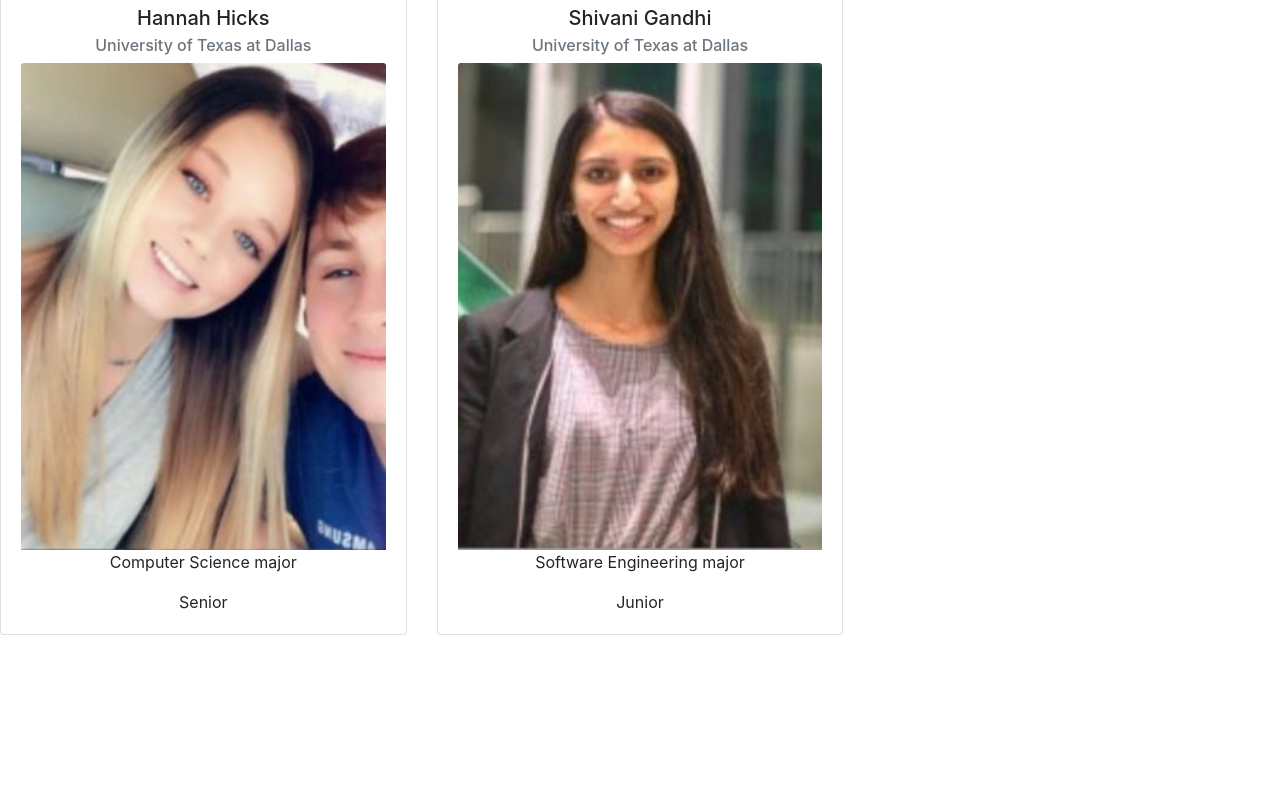
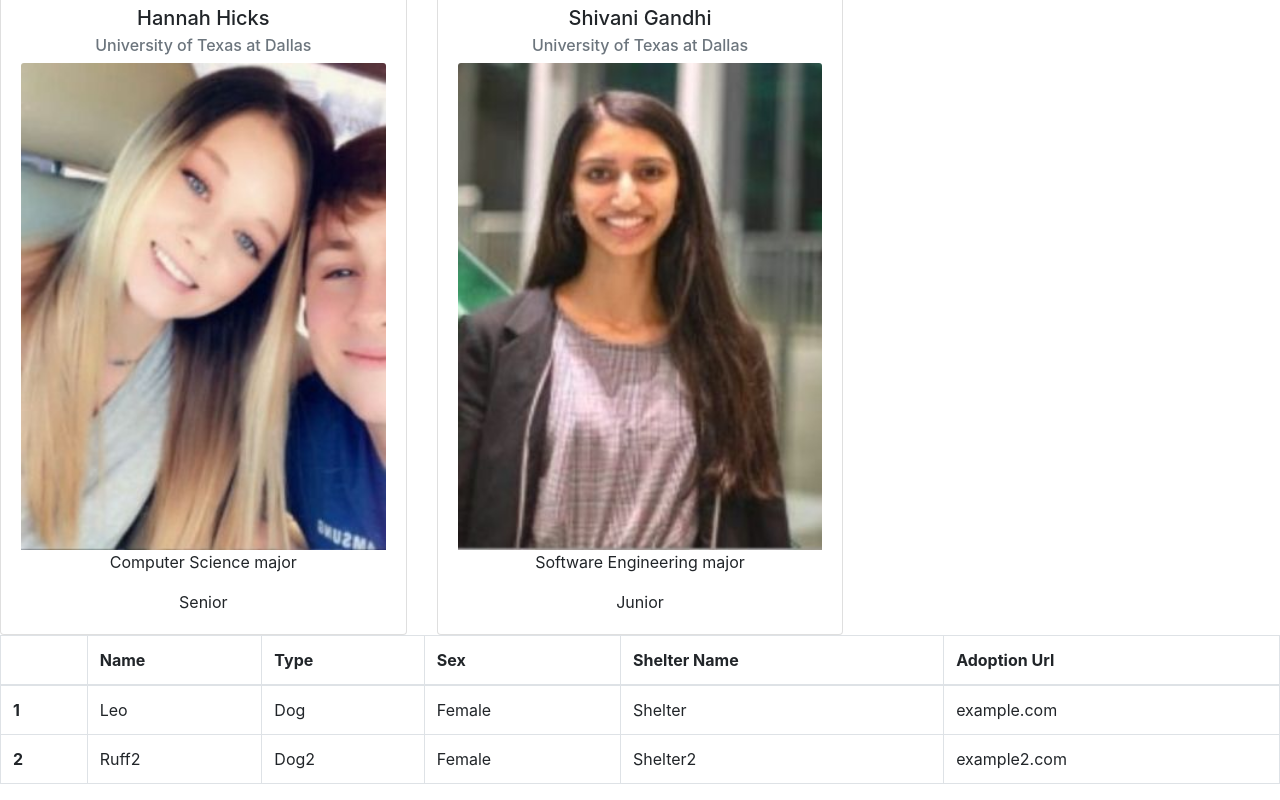
Before and after one commit to Codubee/PetFinderTTH2-3, a React (Create React App) app in the folder frontend/: page / in a window 1280 px wide. Shown: the part 1496-2296 px from the top of the page. Before the commit the page ends 2131 px from the top, so only its background shows below. Built offline with nearby package versions, Linux system fonts and the light colour scheme.

Commit message:
Display Matched compoment

```diff
--- /dev/null
+++ b/frontend/src/components/DisplayMatches.js
@@ -0,0 +1,39 @@
+import React from 'react';
+import { Table } from 'reactstrap';
+
+const DisplayMatches = (props) => {
+  return (
+    <Table bordered>
+      <thead>
+        <tr>
+            <th></th>
+          <th>Name</th>
+          <th>Type</th>
+          <th>Sex</th>
+          <th>Shelter Name</th>
+          <th>Adoption Url</th>
+        </tr>
+      </thead>
+      <tbody>
+        <tr>
+          <th scope="row">1</th>
+          <td>Leo</td>
+          <td>Dog</td>
+          <td>Female</td>
+          <td>Shelter</td>
+          <td>example.com</td>
+        </tr>
+        <tr>
+          <th scope="row">2</th>
+          <td>Ruff2</td>
+          <td>Dog2</td>
+          <td>Female</td>
+          <td>Shelter2</td>
+          <td>example2.com</td>
+        </tr>
+      </tbody>
+    </Table>
+  );
+}
+
+export default DisplayMatches;
--- a/frontend/src/views/LandingPage.js
+++ b/frontend/src/views/LandingPage.js
@@ -3,6 +3,7 @@ import Tools from '../components/Tools.js'
 import Explanation from '../components/Explanation.js';
 import Features from '../components/Features.js'
 import Team from '../components/Team.js'
+import DisplayMatches from '../components/DisplayMatches.js';
 
 function LandingPage(){
     return(
@@ -11,6 +12,7 @@ function LandingPage(){
             <Tools/>
             <Features/>
             <Team/>
+            <DisplayMatches/>
         </div>
     )
 }
```
